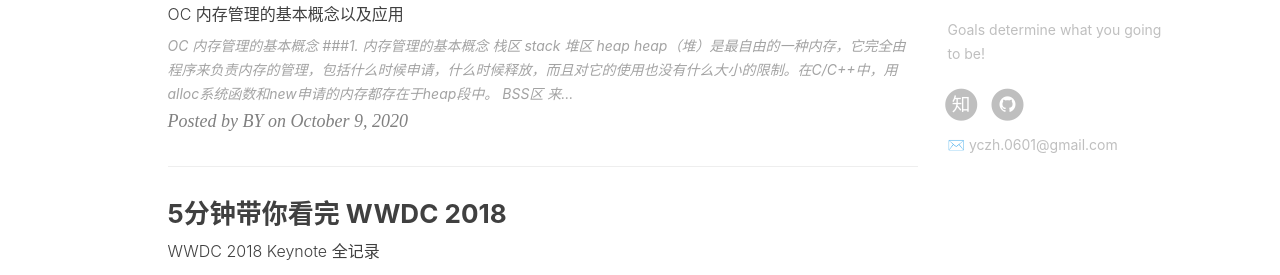
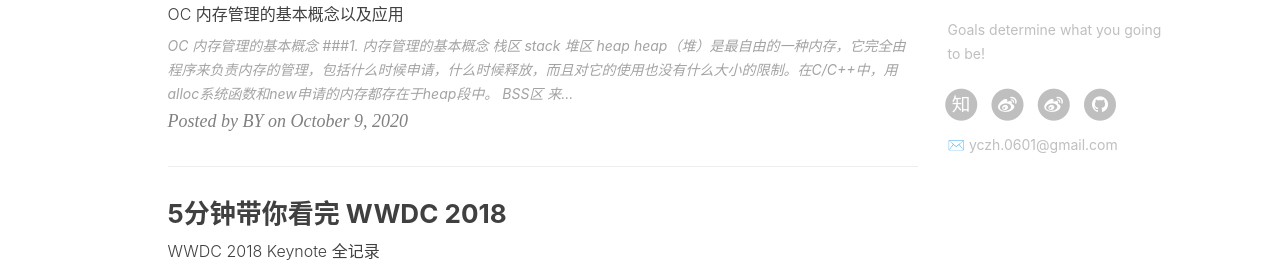
Before and after one commit to zccztt/zccztt.github.io, a Jekyll site: the page built from index.html, in a window 1280 px wide. Shown: the part 1007-1282 px from the top of the page. Built offline with Jekyll 4.4.1, drawn with Linux system fonts in a browser that asks for light colours; nearby versions of some CDN libraries; the list of posts is cut into pages by our own code; comment, search, counter and statistics services are not loaded.

Commit message:
Update page.html

```diff
--- a/_layouts/page.html
+++ b/_layouts/page.html
@@ -163,6 +163,31 @@
                                 </a>
                             </li>
                             {% endif %}
+
+                            {% if site.csdn_username %}
+                            <li>
+                                <!--                        <a target="_blank" href="https://blog.csdn.net/{{ site.csdn_username }}">-->
+                                <!--有自定义域名不需要前缀-->
+                                <a target="_blank" href="{{ site.csdn_username }}">
+                            <span class="fa-stack fa-lg">
+                                <i class="fa fa-circle fa-stack-2x"></i>
+                                <i class="fa fa-weibo fa-stack-1x fa-inverse"></i>
+                            </span>
+                                </a>
+                            </li>
+                            {% endif %}
+
+                            {% if site.juejin_username %}
+                            <li>
+                                <a target="_blank" href="https://juejin.cn/user/{{ site.juejin_username }}">
+                            <span class="fa-stack fa-lg">
+                                <i class="fa fa-circle fa-stack-2x"></i>
+                                <i class="fa fa-weibo fa-stack-1x fa-inverse"></i>
+                            </span>
+                                </a>
+                            </li>
+                            {% endif %}
+
                             {% if site.facebook_username %}
                             <li>
                                 <a target="_blank" href="https://www.facebook.com/{{ site.facebook_username }}">
@@ -180,6 +205,17 @@
                                         <i class="fa fa-circle fa-stack-2x"></i>
                                         <i class="fa fa-github fa-stack-1x fa-inverse"></i>
                                     </span>
+                                </a>
+                            </li>
+                            {% endif %}
+
+                            {% if site.linkedin_username %}
+                            <li>
+                                <a target="_blank" href="https://www.linkedin.com/in/{{ site.linkedin_username }}">
+                            <span class="fa-stack fa-lg">
+                                <i class="fa fa-circle fa-stack-2x"></i>
+                                <i class="fa fa-linkedin fa-stack-1x fa-inverse"></i>
+                            </span>
                                 </a>
                             </li>
                             {% endif %}
```
